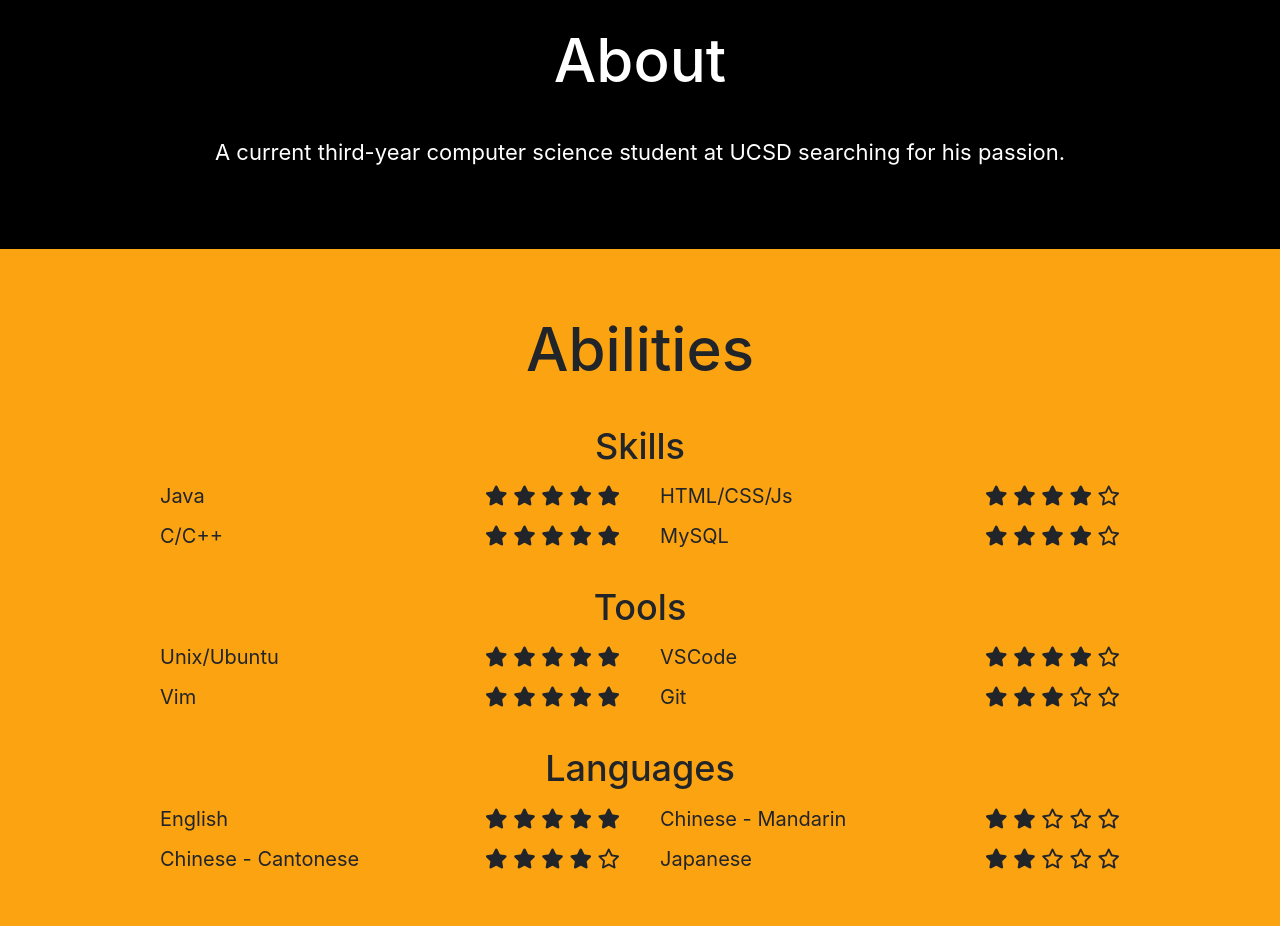
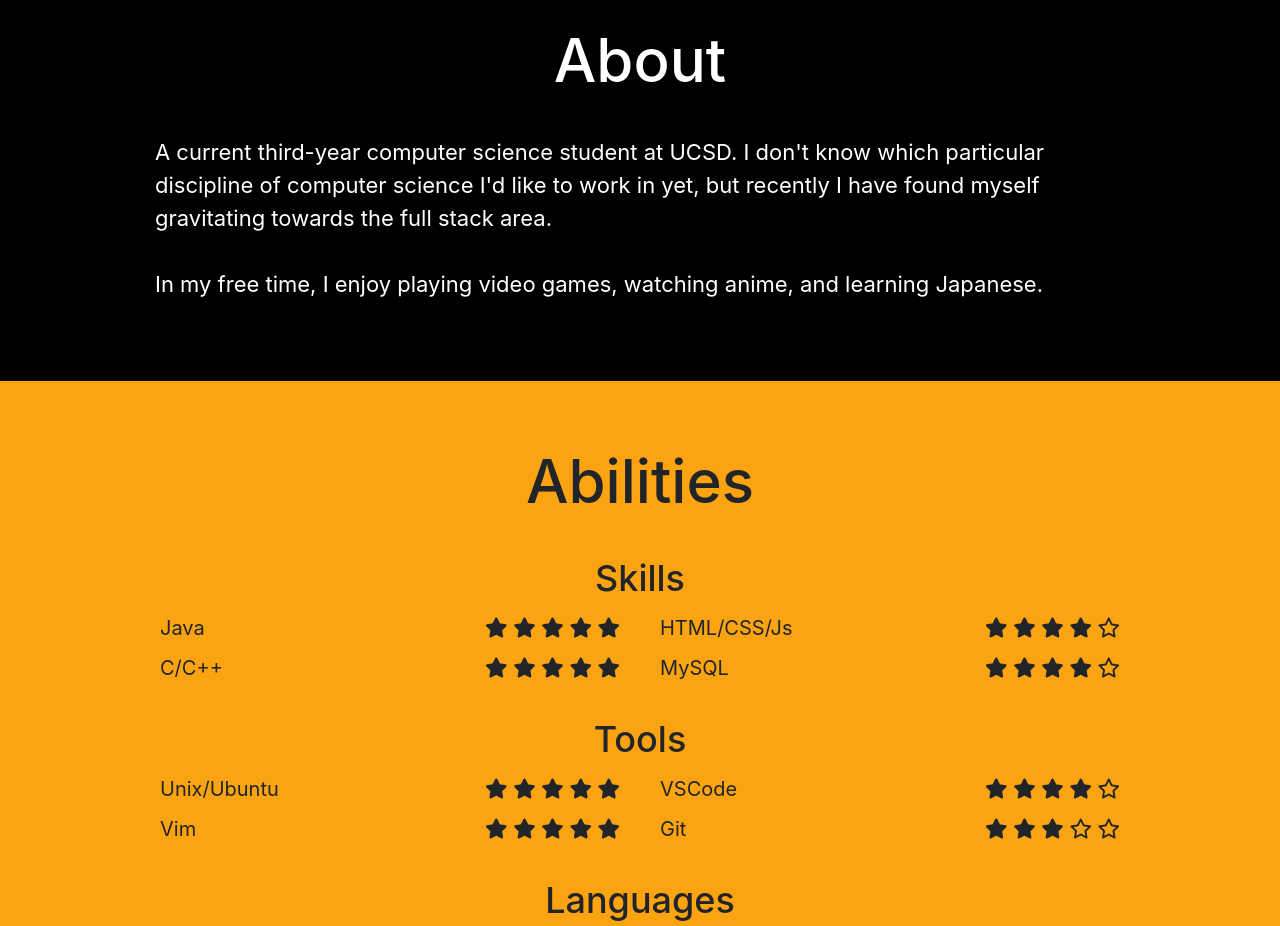
Before and after one commit to carbonchen/carbonchen.github.io, a plain HTML site: page index.html in a window 1280 px wide. Shown: the part 840-1766 px from the top of the page. Drawn offline with nearby package versions, Linux system fonts and the light colour scheme.

Commit message:
added bio

```diff
--- a/index.html
+++ b/index.html
@@ -69,9 +69,14 @@
         <section id="about" class="section-container">
             <div class="container">
                 <h2>About</h2>
-                <p>
-                    A current third-year computer science student at UCSD
-                    searching for his passion.
+                <p class="about_paragraph">
+                    A current third-year computer science student at UCSD. I don't
+                    know which particular discipline of computer science I'd like to
+                    work in yet, but recently I have found myself gravitating towards
+                    the full stack area.
+                    <br /> <br />
+                    In my free time, I enjoy playing video games, watching anime, and
+                    learning Japanese.
                 </p>
             </div>
         </section>
@@ -246,7 +251,7 @@
                     <li class="row project-row">
                         <img class="col-md order-md-2" src="./images/datasci.png" alt="Data science thumbnail" />
                         <article class="col-md article-right">
-                            <h3>Improving Restaurant Inspections Through Data Science</h3>
+                            <h3>Data Science Analysis</h3>
                             <p>
                                 Given a dataset about restaurant inspections in
                                 North Carolina, a full data science analysis was
--- a/styles/home.css
+++ b/styles/home.css
@@ -94,6 +94,10 @@ h3 {
     margin-top: 30px;
 }
 
+.about_paragraph {
+    text-align: left;
+}
+
 .container {
     max-width: 1000px;
 }
```
